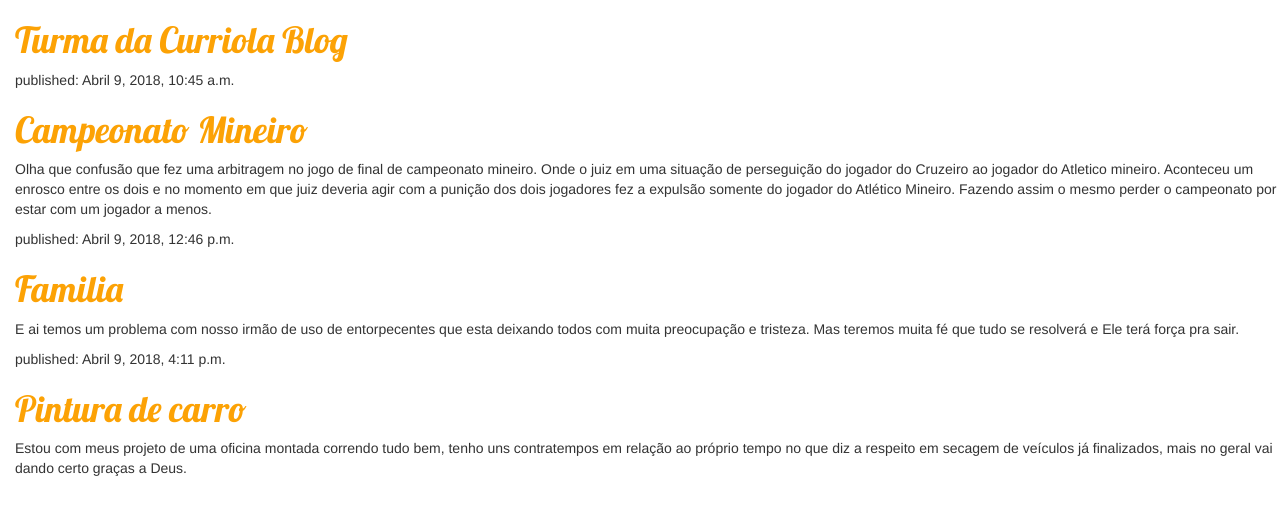
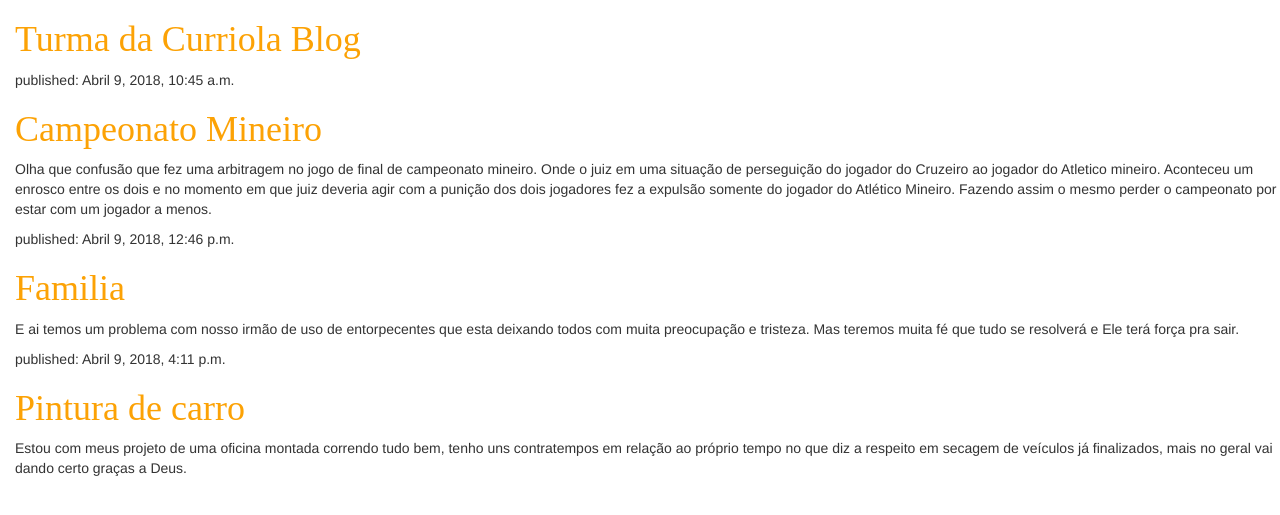
Before and after one commit to alflo71/my-first-blog, a Django app: page / in a window 1280 px wide. Shown: the top 515 px of the page. Run offline with Django 3.2, Linux system fonts and the light colour scheme; data comes from the database, SQL or seed files in the repository; some libraries are stand-ins or nearby versions.

Commit message:
Troca de fonte.

```diff
--- a/blog/static/css/blog.css
+++ b/blog/static/css/blog.css
@@ -1,6 +1,6 @@
 h1 a {
 	color: #FCA205;
-	font-family: 'Lobster';
+	font-family: 'Cormorant Garamond', serif;
 }
 
 body {
--- a/blog/templates/blog/post_list.html
+++ b/blog/templates/blog/post_list.html
@@ -5,7 +5,7 @@
         <link rel="stylesheet" href="//maxcdn.bootstrapcdn.com/bootstrap/3.2.0/css/bootstrap.min.css">
         <link rel="stylesheet" href="//maxcdn.bootstrapcdn.com/bootstrap/3.2.0/css/bootstrap-theme.min.css">
         <link rel="stylesheet" href="{% static 'css/blog.css' %}">
-        <link href="//fonts.googleapis.com/css?family=Lobster&subset=latin,latin-ext" rel="stylesheet" type="text/css">
+        <link href="https://fonts.googleapis.com/css?family=Cormorant+Garamond" rel="stylesheet" = type="text/">
     </head>
     <body>
         <div>
```
